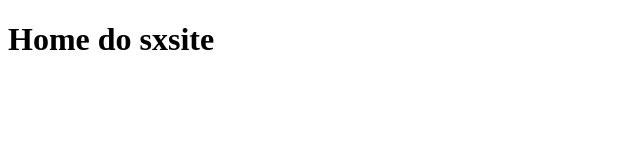
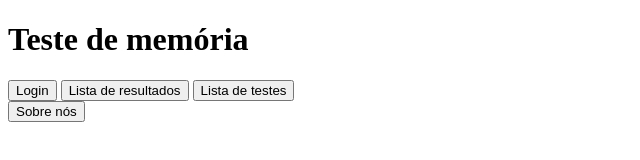
Before and after one commit to LucasSeraf1m/Teste-Memoria, a website: page html/home.html in a window 1280 px wide. Shown: the whole page, without its empty margins (0-640 px from the left). Drawn offline with Linux system fonts and the light colour scheme.

Commit message:
iniciando home

```diff
--- a/html/home.html
+++ b/html/home.html
@@ -7,6 +7,16 @@
     <title>Home</title>
 </head>
 <body>
-    <h1>Home do sxsite</h1>
+    <header>
+        <h1>Teste de memória</h1>
+    </header>
+    <section>
+        <button onclick="window.location = 'http://localhost:8080/login'">Login</button>
+        <button>Lista de resultados</button>
+        <button>Lista de testes</button>
+    </section>
+    <footer>
+        <button>Sobre nós</button>
+    </footer>
 </body>
 </html>
--- a/js/auth.js
+++ b/js/auth.js
@@ -176,7 +176,7 @@ router.post("/refresh_token", async (req, res) => {
     }
 });
 
-router.get("/protegido", protected, async (req, res) => {
+router.get("/protected", protected, async (req, res) => {
     try{
         // se o usuario existe na requisição, envia os dados
         if(req.usuario){
--- a/js/index.js
+++ b/js/index.js
@@ -3,7 +3,7 @@
 
 // GET pagina home
 router.get("/", function (req, res) {
-    res.send("Olá Express!! 👋");
+    res.sendFile('./html/home.html', { root: '.' });
 });
 
 // GET auth
--- a/js/protegido.js
+++ b/js/protegido.js
@@ -2,7 +2,7 @@ const { verify } = require("jsonwebtoken");
 const Usuario = require("./usuario");
 
 const protected = async (req, res, next) => {
-    const autorizacao = req.headers["autorizacao"]; // pega o token do header
+    const autorizacao = req.headers["authorization"]; // pega o token do header
 
     // se não possui token, retorna erro
     if(!autorizacao){
```
